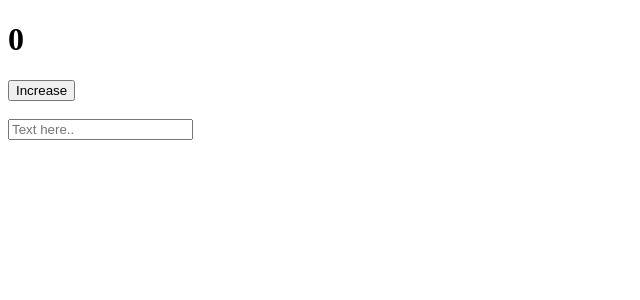
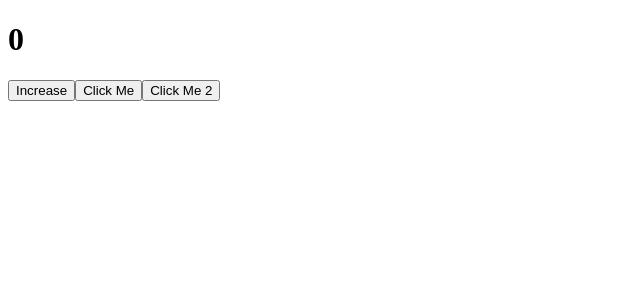
Before and after one commit to anuragpaal/react-practice, a React (Vite) app: page / in a window 1280 px wide. Shown: the top 300 px of the page, without its empty margins (0-640 px from the left). Built offline with nearby package versions, Linux system fonts and the light colour scheme.

Commit message:
"Day 10 - useCallback and React.memo optimization"

```diff
--- a/src/App.jsx
+++ b/src/App.jsx
@@ -1,38 +1,34 @@
-import { useMemo, useState } from "react";
+import { useCallback, useState } from "react";
+import React from "react";
+
+const Child = React.memo(({ onClick }) => {
+  console.log("Child Rendered");
+  return <button onClick={onClick}>Click Me</button>;
+});
+
+const Child2 = React.memo(({ onClick }) => {
+  console.log("Child Rendered 2");
+  return <button onClick={onClick}>Click Me 2</button>;
+});
 
 function App() {
-  const [count,setCount] = useState(0);
-  const [text,setText] = useState("");
+  const [count, setCount] = useState(0);
 
-  const calulation = useMemo(() => {
-    console.log("..Calculating");
-
-    let total = 0;
-    for(let i = 0; i < 1e8; i++) {
-      total += i;
-    }
-
-    return count * 2;
-  },[count])
+  const handleClick = useCallback(() => {
+    console.log("clicked");
+  }, []);
 
   return (
     <div>
-      <h1>{calulation}</h1>
+      <h1>{count}</h1>
 
-      <button onClick={() => setCount(count + 1)}>
-        Increase
-      </button>
+      <button onClick={() => setCount(count + 1)}>Increase</button>
 
-      <br /> <br />
+      <Child onClick={handleClick} />
 
-      <input
-        type="text"
-        placeholder="Text here.."
-        value={text}
-        onChange={(e) => setText(e.target.value)}
-      />
+      <Child2 onClick={handleClick} />
     </div>
-  )
+  );
 }
 
 export default App;
```
